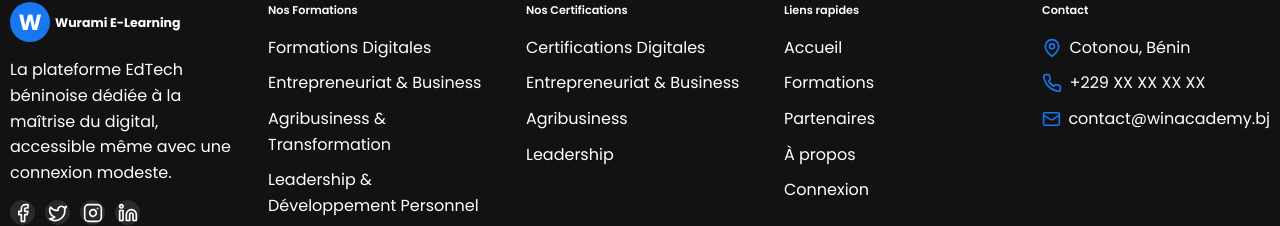
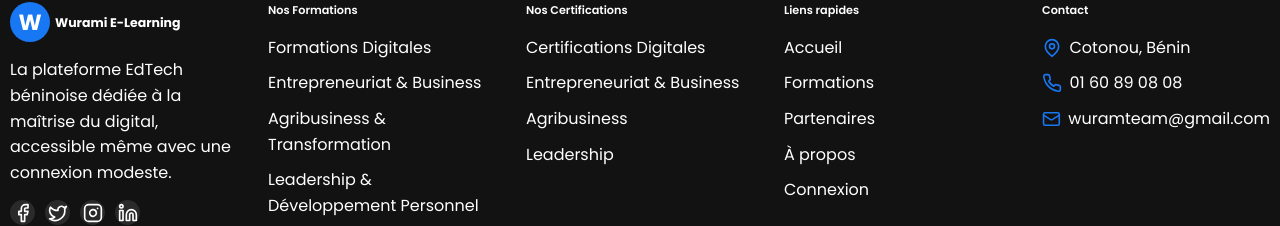
Before and after one commit to VOGLOSSOU/win-academy-fronend-app, a Next.js app: page / in a window 1280 px wide. Shown: the part 4072-4298 px from the top of the page. Built offline with nearby package versions, Linux system fonts and the light colour scheme.

Commit message:
num et email updated

```diff
--- a/src/components/Footer.tsx
+++ b/src/components/Footer.tsx
@@ -128,11 +128,11 @@
               </li>
               <li className="flex items-center gap-3 text-gray-400">
                 <Phone size={20} className="text-primary" />
-                <span>+229 XX XX XX XX</span>
+                <span>01 60 89 08 08</span>
               </li>
               <li className="flex items-center gap-3 text-gray-400">
                 <Mail size={20} className="text-primary" />
-                <span>contact@winacademy.bj</span>
+                <span>wuramteam@gmail.com</span>
               </li>
             </ul>
           </div>
```
